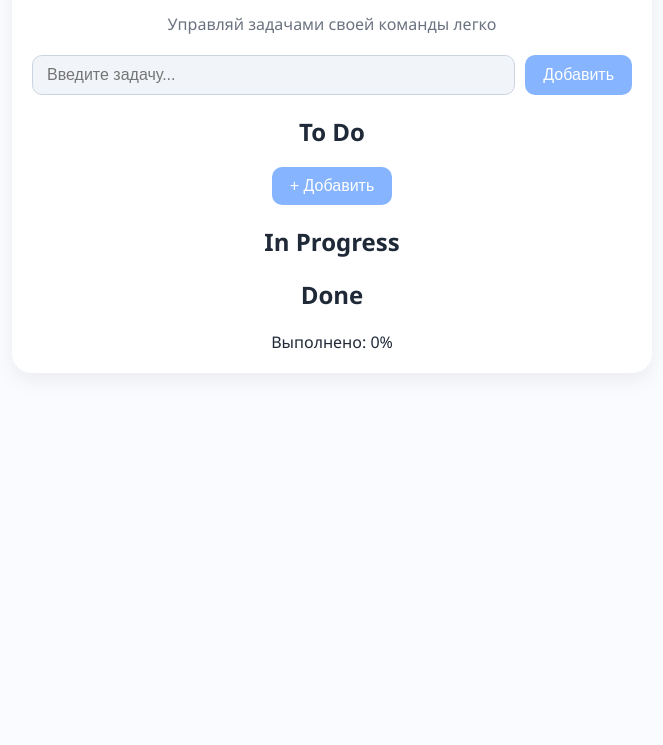
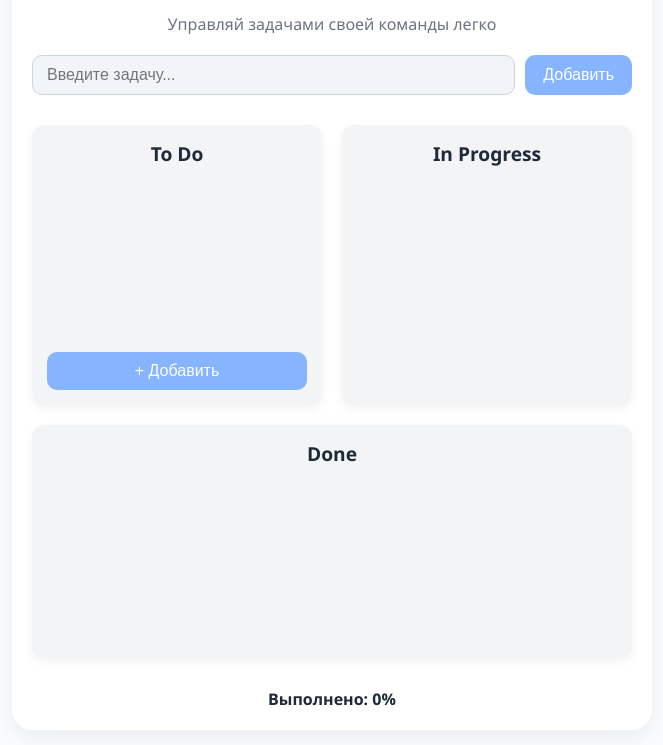
Before and after one commit to sheluvsmuliro/OfficeBox2, a plain HTML site: page index.html in a window 1280 px wide. Shown: the part 131-876 px from the top of the page, without its empty margins (308-971 px from the left). Before the commit the page ends 800 px from the top, so only its background shows below. Drawn offline with Linux system fonts and the light colour scheme.

Commit message:
Update style.css

```diff
--- a/style.css
+++ b/style.css
@@ -119,3 +119,63 @@ li button {
 #clearBtn:hover {
   background-color: #dc2626;
 }
+
+.board {
+  display: flex;
+  gap: 20px;
+  margin-top: 30px;
+  flex-wrap: wrap;
+  justify-content: center;
+}
+
+.column {
+  flex: 1 1 250px;
+  background-color: #f3f4f6;
+  border-radius: 12px;
+  padding: 15px;
+  box-shadow: 0 4px 10px rgba(0, 0, 0, 0.05);
+}
+
+.column h2 {
+  margin-top: 0;
+  font-size: 1.2rem;
+  color: #1f2937;
+  text-align: center;
+}
+
+.task-column {
+  min-height: 150px;
+  margin: 10px 0;
+}
+
+.task {
+  background-color: #ffffff;
+  padding: 10px;
+  margin-bottom: 10px;
+  border-radius: 8px;
+  box-shadow: 0 2px 6px rgba(0, 0, 0, 0.04);
+  cursor: grab;
+}
+
+.task.dragging {
+  opacity: 0.5;
+}
+
+.column button {
+  margin-top: 10px;
+  width: 100%;
+  background-color: #86b4ff;
+  color: white;
+}
+
+.column button:hover {
+  background-color: #6fa4f5;
+}
+
+.progress {
+  margin-top: 30px;
+  font-weight: bold;
+  font-size: 1rem;
+  text-align: center;
+  color: #1f2937;
+}
```
